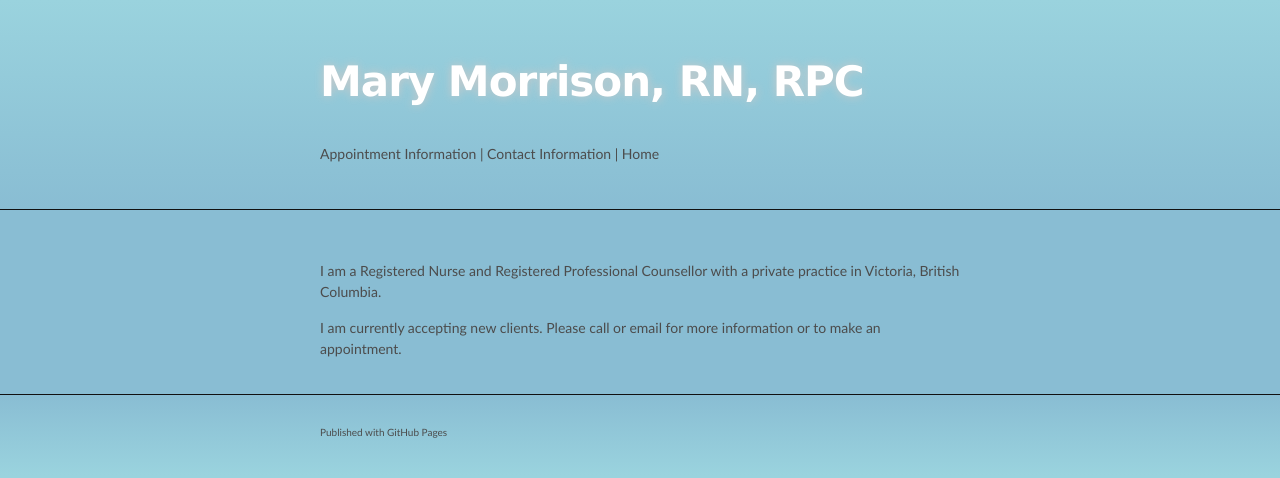
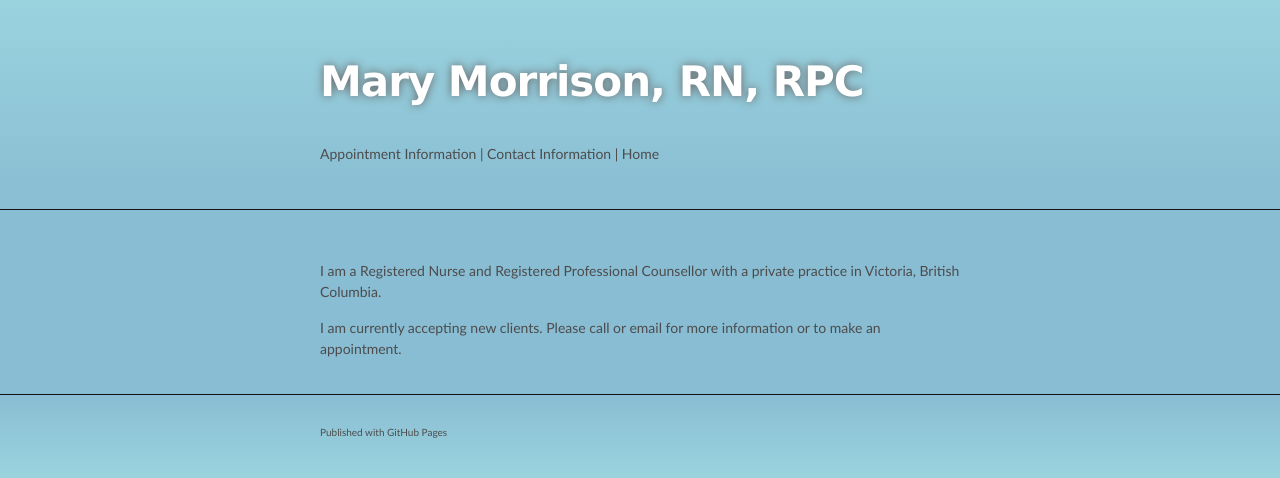
Before and after one commit to marymorrisoncounselling/marymorrisoncounselling.github.io, a plain HTML site: page index.html in a window 1280 px wide. Drawn offline with Linux system fonts and the light colour scheme.

Commit message:
Update stylesheet.css

```diff
--- a/stylesheets/stylesheet.css
+++ b/stylesheets/stylesheet.css
@@ -305,7 +305,7 @@ Full-Width Styles
   color: #fff;
   font-size: 42px;
   font-weight: 700;
-  text-shadow: #c9c9c9 0 0 10px;
+  text-shadow: #646464 0 0 10px;
 }
 
 #project_tagline {
```
